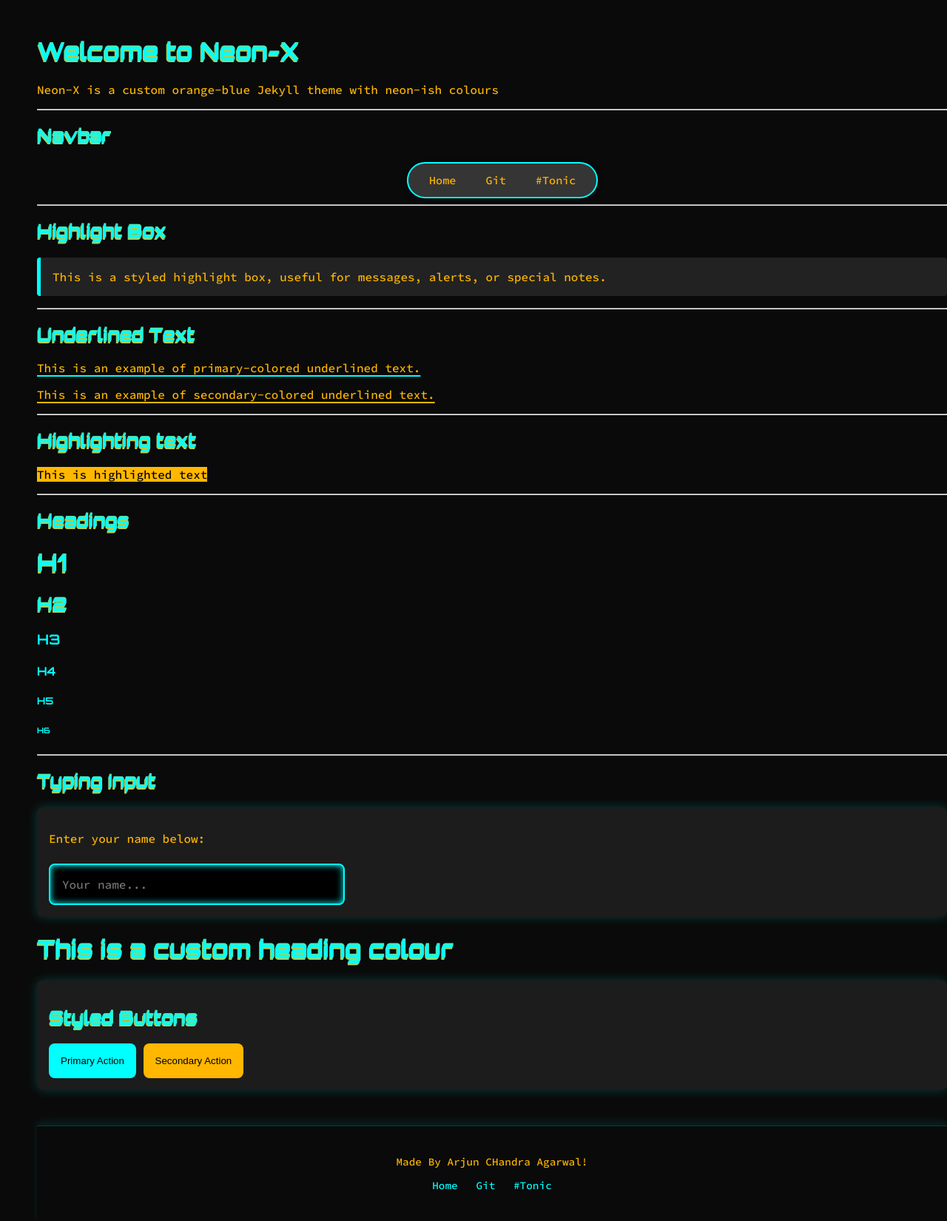
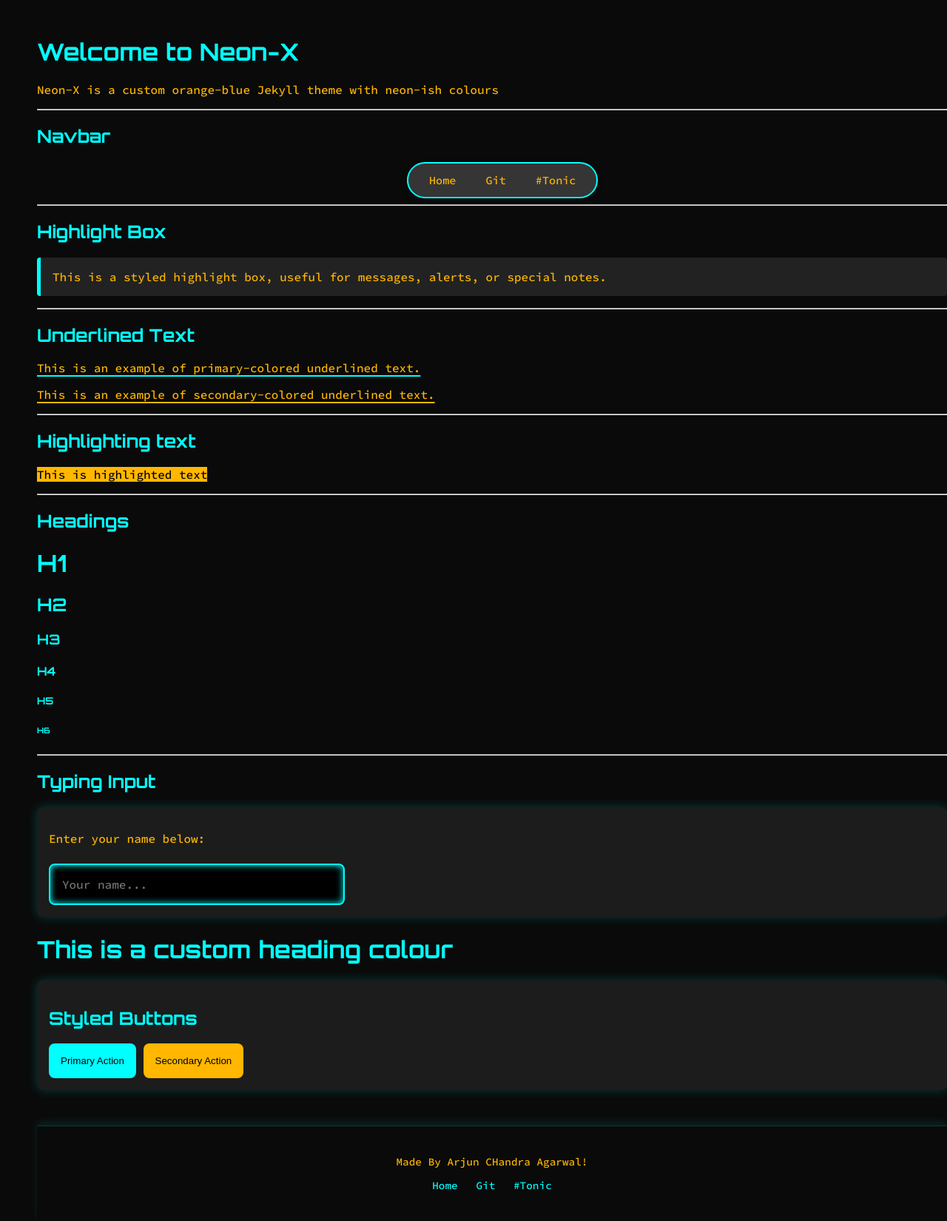
Before and after one commit to v659/jekyll_theme-new-v659, a Jekyll site: the page built from index.md, in a window 1280 px wide. Shown: the whole page at 74% size. Built offline with Jekyll 4.4.1, drawn with Linux system fonts in a browser that asks for light colours.

Commit message:
remove glitch effects

```diff
--- a/_sass/base.scss
+++ b/_sass/base.scss
@@ -35,13 +35,8 @@ body {
   50% { text-shadow: -2px 2px #ffb700, 2px -2px #0ff; }
   100% { text-shadow: 2px 2px #0ff, -2px -2px #ffb700; }
 }
-h1, h2 {
-  animation: glitch 1s infinite alternate;
-  font-family: $font-title;
-  @include neon-text($primary-color);
-}
 // Headings
-h3, h4, h5, h6 {
+h1, h2, h3, h4, h5, h6 {
   font-family: $font-title;
   @include neon-text($primary-color);
 }
```
